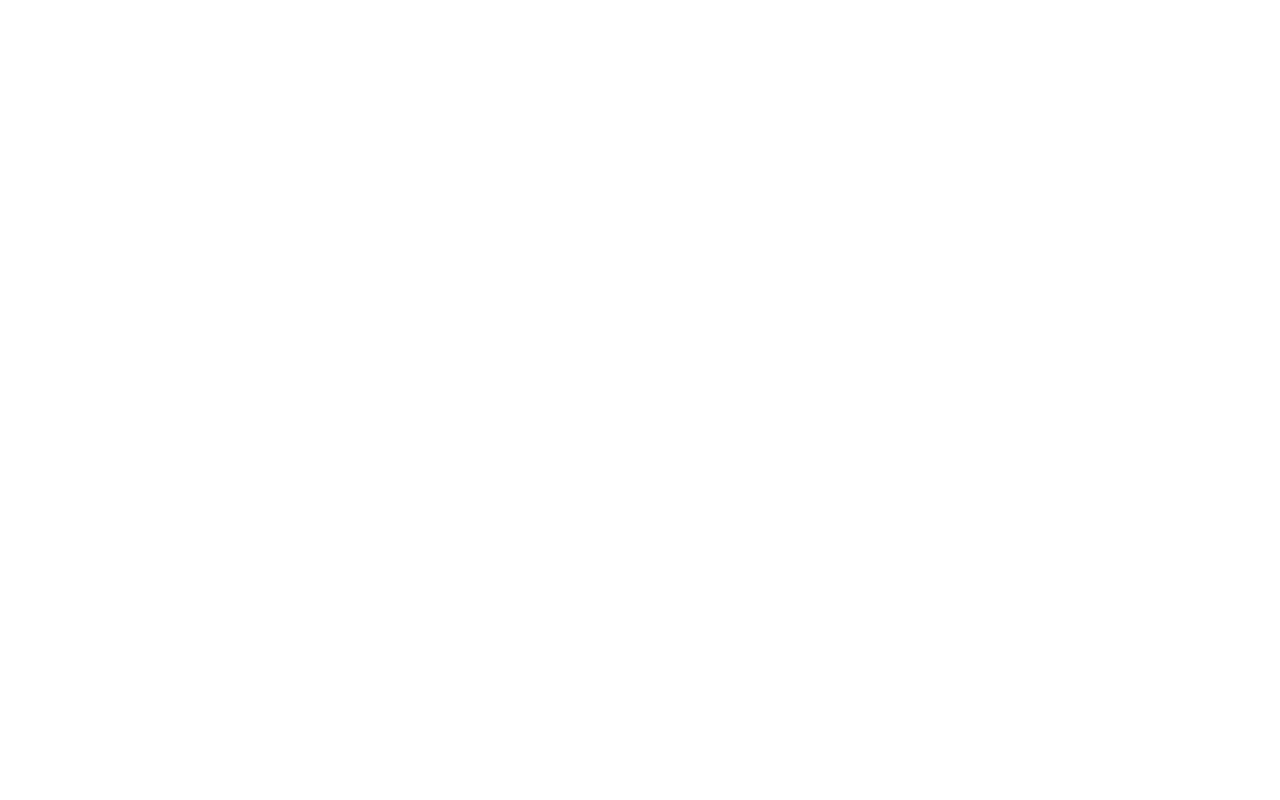
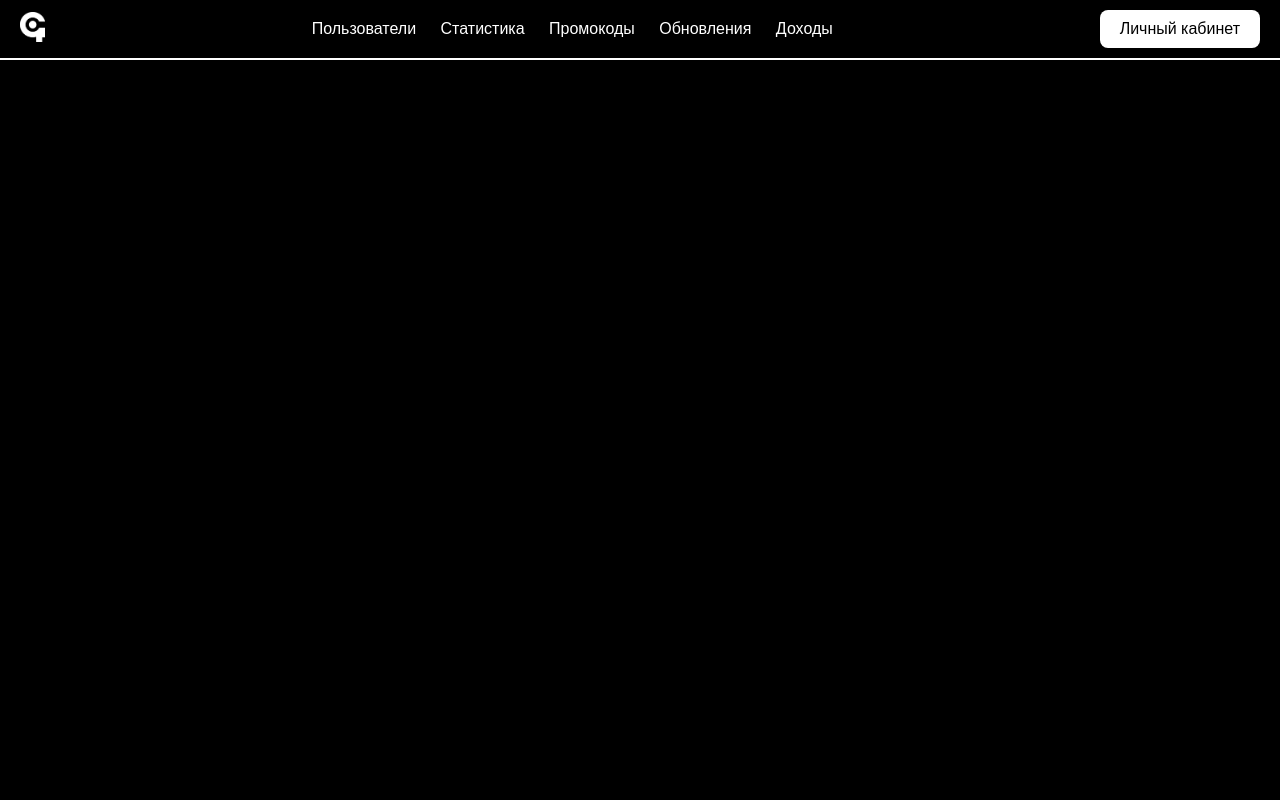
Before and after one commit to MouseJ/Cproject, a plain HTML site: page index.html in a window 1280 px wide. Shown: the top 800 px of the page. Drawn offline with Linux system fonts and the light colour scheme; a web font is replaced by a local one.

Commit message:
Update styles.css

```diff
--- a/css/styles.css
+++ b/css/styles.css
@@ -1,5 +1,67 @@
-/* Остальные стили остаются такими же */
-.logout a {
+@font-face {
+    font-family: 'Montserrat-Bold';
+    src: url('fonts/Montserrat-Bold.woff2') format('woff2'),
+         url('fonts/Montserrat-Bold.woff') format('woff');
+    font-weight: bold;
+    font-style: normal;
+}
+
+body {
+    margin: 0;
+    font-family: 'Montserrat-Bold', sans-serif;
+    background-color: #000000;
+    color: #ffffff;
+}
+
+header {
+    display: flex;
+    align-items: center;
+    justify-content: space-between;
+    padding: 10px 20px;
+    background-color: #000000;
+    border-bottom: 2px solid #ffffff;
+}
+
+.logo img {
+    height: 30px;
+}
+
+nav ul {
+    list-style-type: none;
+    margin: 0;
+    padding: 0;
+}
+
+nav ul li {
+    display: inline;
+}
+
+nav ul li a {
+    color: #ffffff;
+    text-decoration: none;
+    padding: 10px;
+    position: relative;
+}
+
+nav ul li a.active {
+    background: linear-gradient(135deg, #DC8CF7, #AE92FC);
+    border-radius: 4px;
+    color: transparent;
+    background-clip: text;
+    position: relative;
+}
+
+nav ul li a.active::after {
+    content: "";
+    position: absolute;
+    left: 0;
+    right: 0;
+    bottom: -2px;
+    height: 2px;
+    background: linear-gradient(135deg, #DC8CF7, #AE92FC);
+}
+
+.logout a, .personal a {
     padding: 10px 20px;
     border-radius: 8px;
     background-color: #ffffff;
@@ -10,23 +72,7 @@
     display: inline-block;
 }
 
-.logout a:hover {
+.logout a:hover, .personal a:hover {
     background: linear-gradient(135deg, #DC8CF7, #AE92FC);
     color: #ffffff;
 }
-
-.personal a {
-    padding: 10px 20px;
-    border-radius: 8px;
-    background-color: #ffffff;
-    color: #000000;
-    border: none;
-    transition: background-color 0.3s ease, color 0.3s ease;
-    text-decoration: none;
-    display: inline-block;
-}
-
-.personal a:hover {
-    background: linear-gradient(135deg, #DC8CF7, #AE92FC);
-    color: #ffffff;
-}
```
